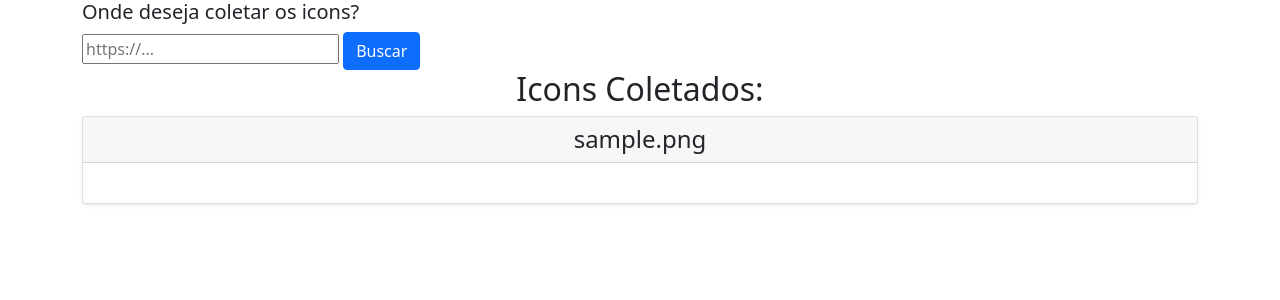
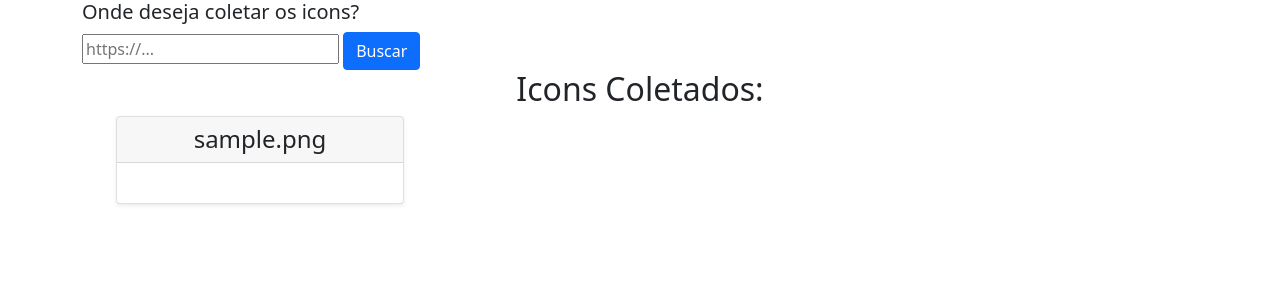
Before and after one commit to JhonyBastos/coletaIcons, a Django app: page /listagem/ in a window 1280 px wide. Shown: the top 300 px of the page. Run offline with Django 4.2, Linux system fonts and the light colour scheme; tables that the repository leaves empty hold one stand-in row (values such as "Sample post").

Commit message:
Atualização na visualização dos cards

```diff
--- a/templates/listagem.html
+++ b/templates/listagem.html
@@ -16,19 +16,22 @@
         <button class="btn btn-primary" type="submit">Buscar</button>
     </form>
     <h2 align="center">Icons Coletados: </h2>
+    <h4>{{ msg }}</h4>
 <!--    apresentação dos icones-->
+    <div class="row" align="center">
     {% for icon in icons %}
-        <div class="card-deck mb-3 text-center">
-            <div class="card mb-4 shadow-sm">
+        <div class="col-sm-4">
+        <div class="card mb-3 text-center shadow-sm" style="width: 18rem;">
                 <div class="card-header">
                     <h4 class="my-0 font-weight-normal">{{ icon.icons }}</h4>
                 </div>
               <div class="card-body"> <!--  define de onde tirar o icone para que o mesmo seja apresentado-->
                     <h1 class="card-title pricing-card-title"><i class="iconify" data-icon="{{ icon.icons }}"></i></h1>
                 </div>
-            </div>
+        </div>
         </div>
     {% endfor %}
+    </div>
     <script src="https://code.iconify.design/2/2.2.1/iconify.min.js"></script>
 </body>
 </html>
```
